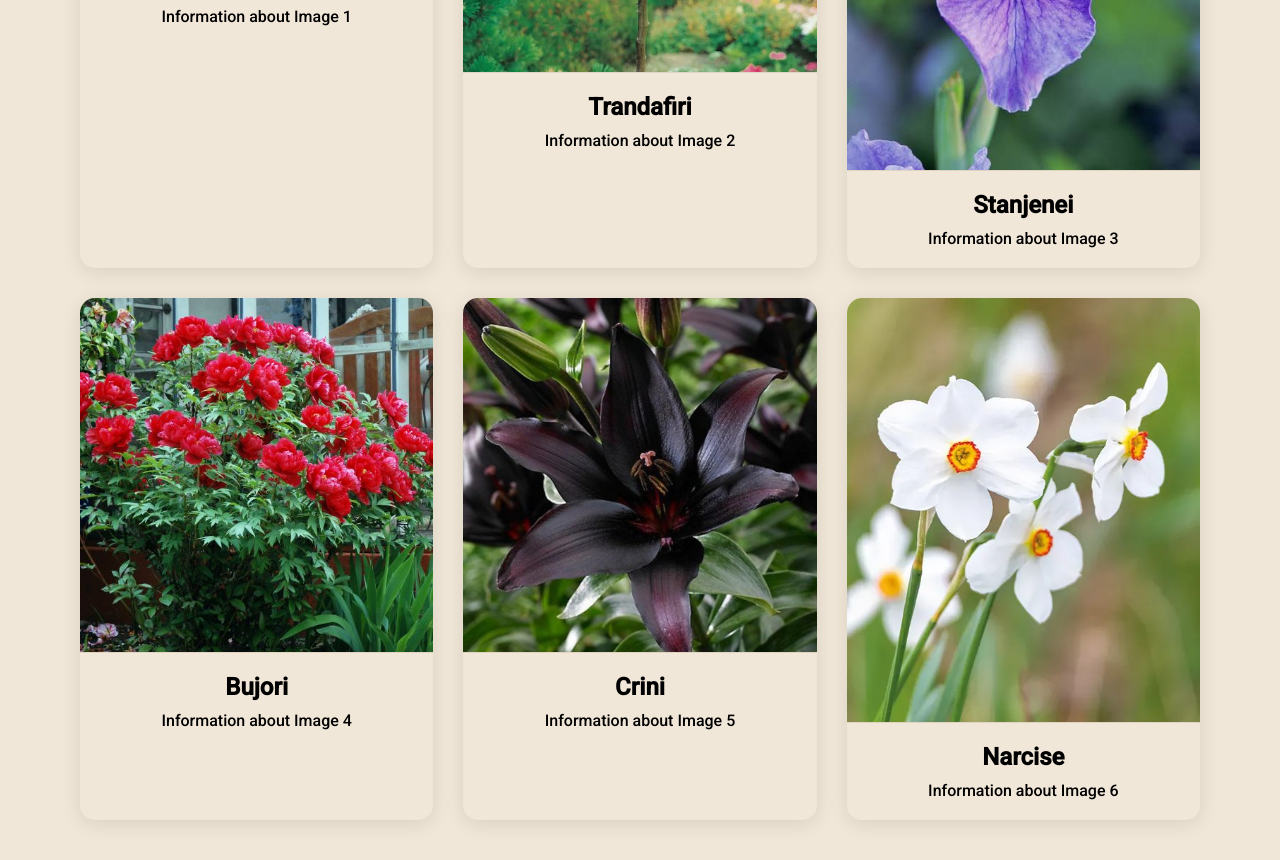
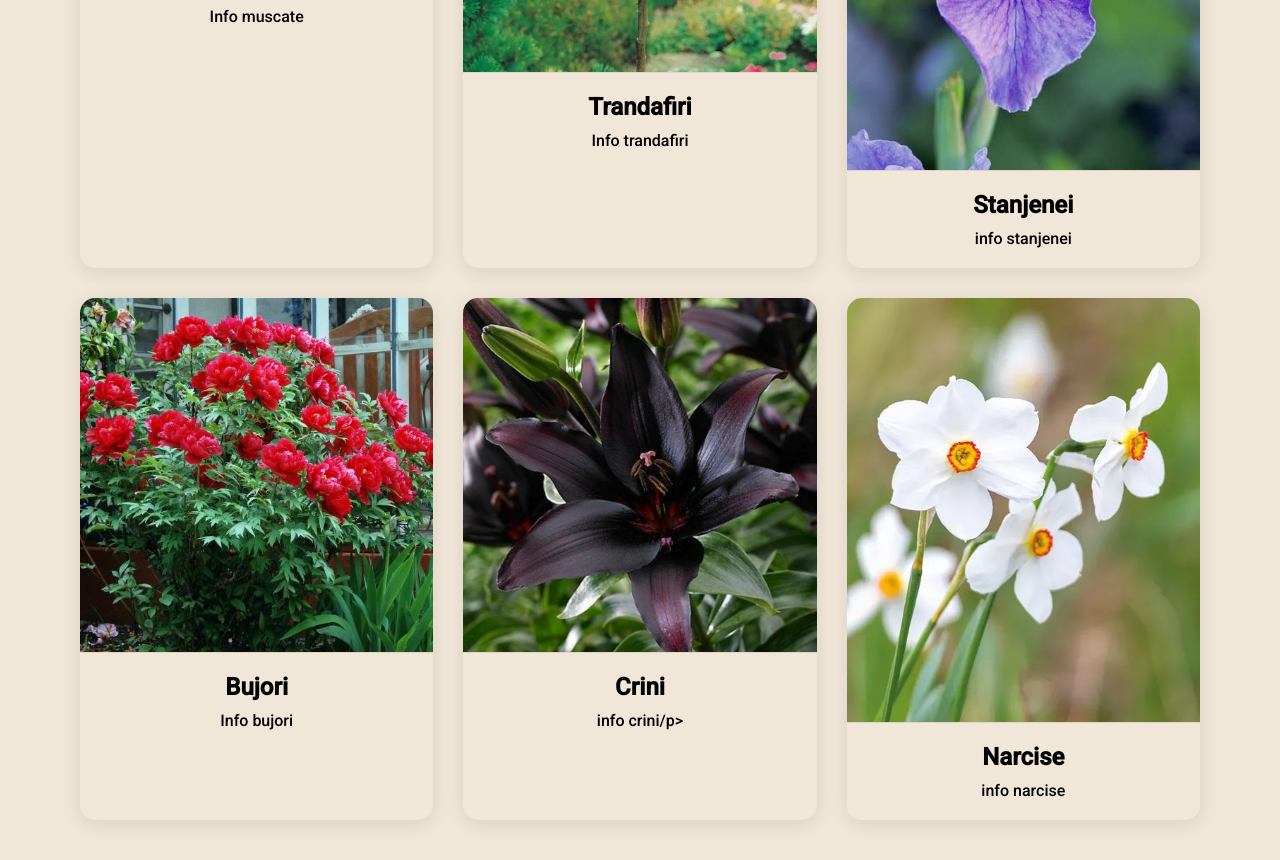
Before and after one commit to T4vIi02/Flori1.github.io, a plain HTML site: page index.html in a window 1280 px wide. Shown: the part 321-1181 px from the top of the page. Drawn offline with Linux system fonts and the light colour scheme.

Commit message:
Update index.html

```diff
--- a/index.html
+++ b/index.html
@@ -3,7 +3,7 @@
 <head>
     <meta charset="UTF-8">
     <meta name="viewport" content="width=device-width, initial-scale=1.0">
-    <title>Galerie Flori</title>
+    <title>Galerie Natura</title>
     <link rel="stylesheet" href="styles.css">
     <link href="https://fonts.googleapis.com/css2?family=Roboto:wght@400;500&display=swap" rel="stylesheet">
 </head>
@@ -16,7 +16,7 @@
             </div>
             <div class="info">
                 <h2>Muscate</h2>
-                <p>Information about Image 1</p>
+                <p>Info muscate</p>
             </div>
         </div>
         <div class="image-container" onclick="openModal(2)">
@@ -26,7 +26,7 @@
             </div>
             <div class="info">
                 <h2>Trandafiri</h2>
-                <p>Information about Image 2</p>
+                <p>Info trandafiri </p>
             </div>
         </div>
         <div class="image-container" onclick="openModal(3)">
@@ -36,7 +36,7 @@
             </div>
             <div class="info">
                 <h2>Stanjenei</h2>
-                <p>Information about Image 3</p>
+                <p>info stanjenei</p>
             </div>
         </div>
         <div class="image-container" onclick="openModal(4)">
@@ -46,7 +46,7 @@
             </div>
             <div class="info">
                 <h2>Bujori</h2>
-                <p>Information about Image 4</p>
+                <p>Info bujori</p>
             </div>
         </div>
         <div class="image-container" onclick="openModal(5)">
@@ -56,7 +56,7 @@
             </div>
             <div class="info">
                 <h2>Crini</h2>
-                <p>Information about Image 5</p>
+                <p>info crini/p>
             </div>
         </div>
         <div class="image-container" onclick="openModal(6)">
@@ -66,7 +66,7 @@
             </div>
             <div class="info">
                 <h2>Narcise</h2>
-                <p>Information about Image 6</p>
+                <p>info narcise</p>
             </div>
         </div>
     </div>
```
